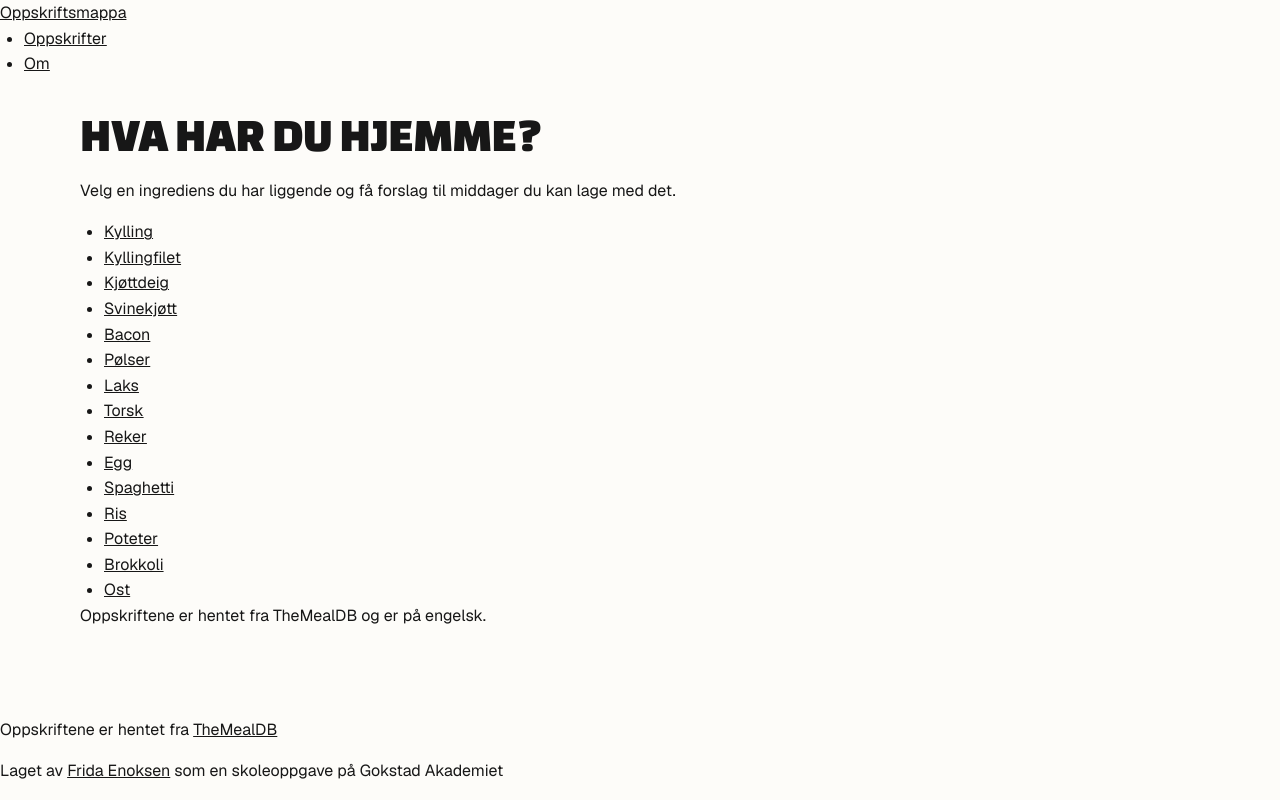
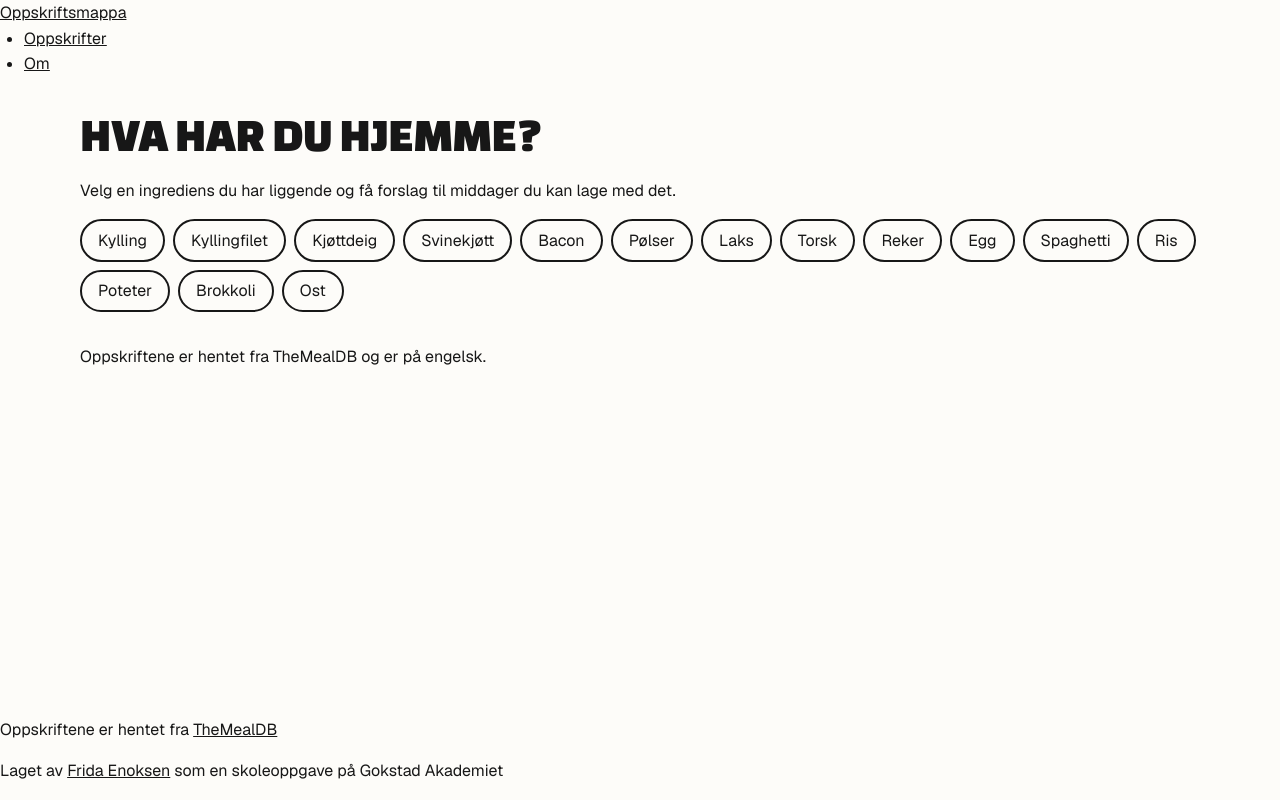
Before and after one commit to fridaenoksen-dev/oppskriftsmappa, a Next.js app: page / in a window 1280 px wide. Built offline with nearby package versions, Linux system fonts and the light colour scheme.

Commit message:
Styling: added styiling to the ingredient buttons

```diff
--- /dev/null
+++ b/components/Ingredient.module.css
@@ -0,0 +1,27 @@
+.list {
+  display: flex;
+  flex-wrap: wrap;
+  gap: calc(var(--space) / 2);
+  list-style: none;
+  padding: 0;
+  margin-bottom: calc(var(--space) * 2);
+}
+
+.chip {
+  display: inline-block;
+  padding: 0.4rem 1rem;
+  border: 2px solid var(--line);
+  border-radius: 999px;
+  text-decoration: none;
+}
+
+.chip:hover {
+  background: var(--foreground);
+  color: var(--background);
+}
+
+.chip[aria-current="true"] {
+  background: var(--accent);
+  border-color: var(--accent);
+  color: #fff;
+}
--- a/components/IngredientPicker.tsx
+++ b/components/IngredientPicker.tsx
@@ -1,5 +1,6 @@
 import Link from "next/link";
 import { ingredients } from "@/lib/ingredients";
+import styles from "./Ingredient.module.css";
 
 type IngredientPickerProps = {
   selected: string;
@@ -13,12 +14,13 @@ type IngredientPickerProps = {
 export default function IngredientPicker({ selected }: IngredientPickerProps) {
   return (
     <nav aria-label="Velg ingrediens">
-      <ul>
+      <ul className={styles.list}>
         {ingredients.map((ingredient) => (
           <li key={ingredient.value}>
             <Link
               href={`/recipes?ingredient=${ingredient.value}`}
               aria-current={ingredient.value === selected ? "true" : undefined}
+              className={styles.chip}
             >
               {ingredient.label}
             </Link>
```
